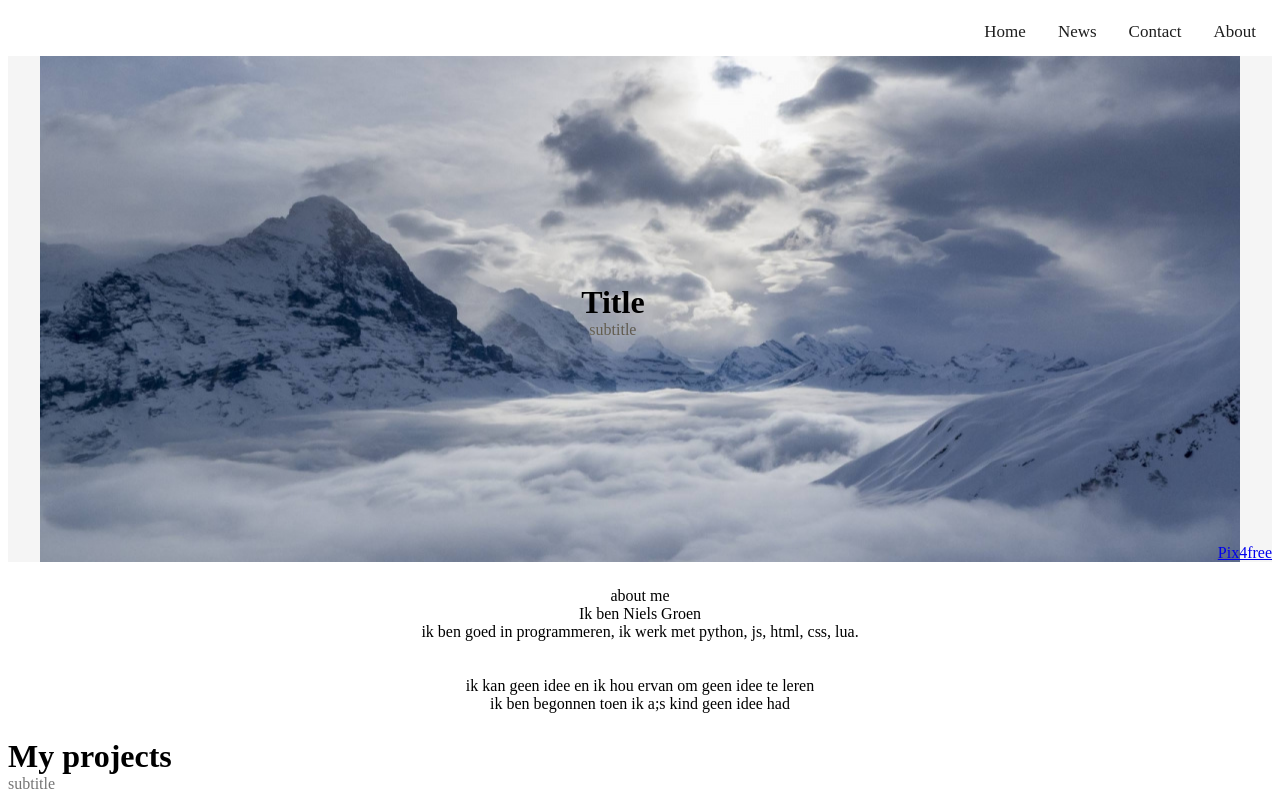
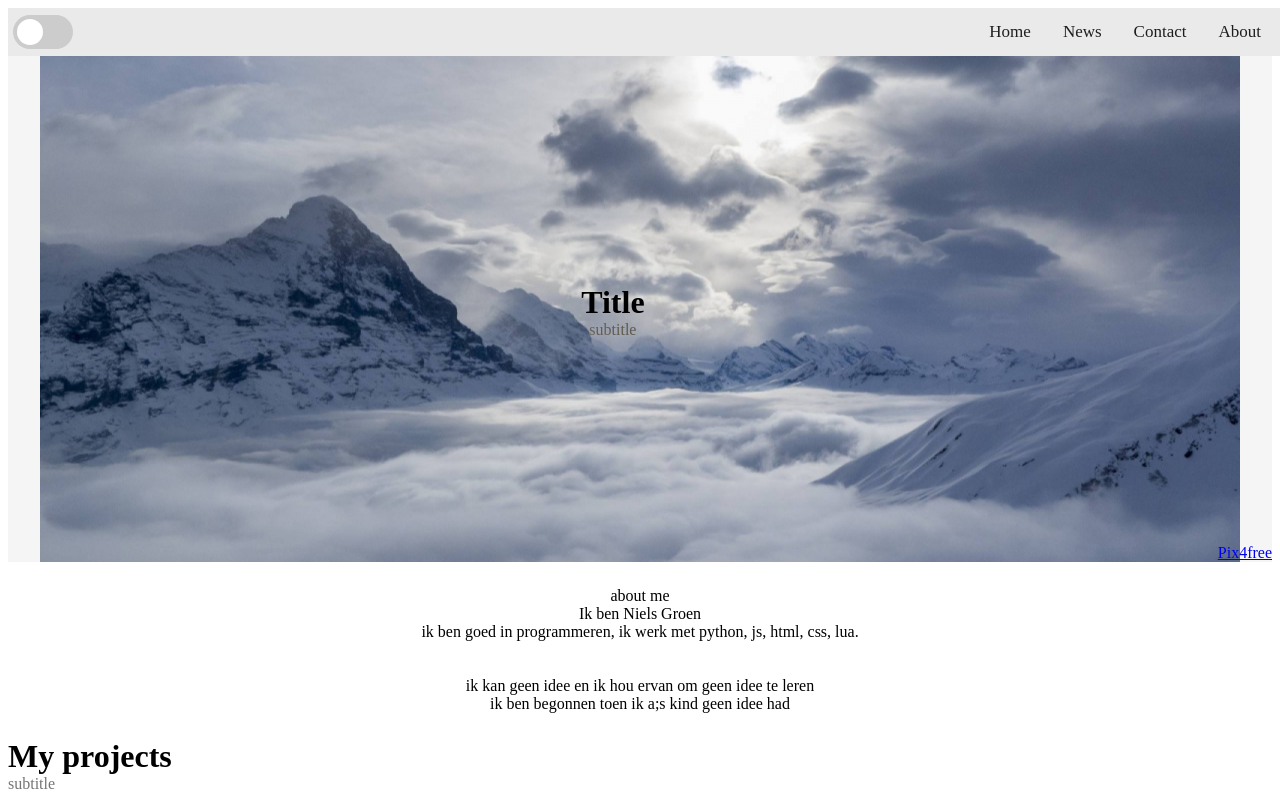
Before and after one commit to hooded-person/portfolio, a website: page index.html in a window 1280 px wide. Shown: the top 800 px of the page. Drawn offline with Linux system fonts and the light colour scheme.

Commit message:
changes for dark mode WIP

```diff
--- a/index.html
+++ b/index.html
@@ -18,6 +18,10 @@
 	</head>
 	<body>
 		<div class="topBar">
+			<label class="switch" id="darkModeSwitch">
+				<input type="checkbox">
+				<span class="slider round"></span>
+			</label>
 			<div class="topnav">
 			  <a class="active" href="#home">Home</a>
 			  <a href="#news">News</a>
--- a/style.css
+++ b/style.css
@@ -1,4 +1,12 @@
 /* general styling */
+body {
+	color: light-dark(black, white);
+	background: light-dark(white,#121212);
+}
+body[data-theme="dark"] {
+	color: light-dark(black, white);
+	background: light-dark(white,#121212);
+}
 .title {
 	margin-bottom: 0;
 }
@@ -6,20 +14,90 @@
 	color: #757575;
 	margin-top: 0;
 }
+/* switch */
+/* The switch - the box around the slider */
+.switch {
+position: relative;
+display: inline-block;
+width: 60px;
+height: 34px;
+}
+
+/* Hide default HTML checkbox */
+.switch input {
+opacity: 0;
+width: 0;
+height: 0;
+}
+
+/* The slider */
+.slider {
+position: absolute;
+cursor: pointer;
+top: 0;
+left: 0;
+right: 0;
+bottom: 0;
+background-color: #ccc;
+-webkit-transition: .4s;
+transition: .4s;
+}
+
+.slider:before {
+position: absolute;
+content: "";
+height: 26px;
+width: 26px;
+left: 4px;
+bottom: 4px;
+background-color: white;
+-webkit-transition: .4s;
+transition: .4s;
+}
+
+input:checked + .slider {
+background-color: #2196F3;
+}
+
+input:focus + .slider {
+box-shadow: 0 0 1px #2196F3;
+}
+
+input:checked + .slider:before {
+-webkit-transform: translateX(26px);
+-ms-transform: translateX(26px);
+transform: translateX(26px);
+}
+
+/* Rounded sliders */
+.slider.round {
+border-radius: 34px;
+}
+
+.slider.round:before {
+border-radius: 50%;
+}
+
 
 /* positional item things (bad name, idk) */
 .topBar {
 	width: 100%;
-	background: gray;
+	background-color: #EAEAEA;
+	overflow: hidden;
+	display: flex;
+	flex-wrap: nowrap;
+	align-items: center;
+	padding: 0 5px;
 }
 
 /* Add a black background color to the top navigation */
 .topnav {
-	background-color: #FFFFFF;
+	/* background-color: #EAEAEA; */
 	overflow: hidden;
 	display: flex;
 	flex-wrap: nowrap;
 	justify-content: flex-end;
+	flex-grow: 1;
 }
 
 /* Style the links inside the navigation bar */
@@ -109,7 +187,7 @@
 .card > .header {
 	border-radius: 15px;
 	padding: 15px;
-	padding-bottom: 0;
+	padding-bottom: 10px;
 }
 
 .cardContent {
@@ -123,7 +201,7 @@ img.cardContent {
 .card > .link {
 	width: 100%;
 	max-width: 100%;
-	padding: 5px 0;
+	padding: 10px 0;
 	border-top:1px solid gray;
 	text-align: center;
 }
```
